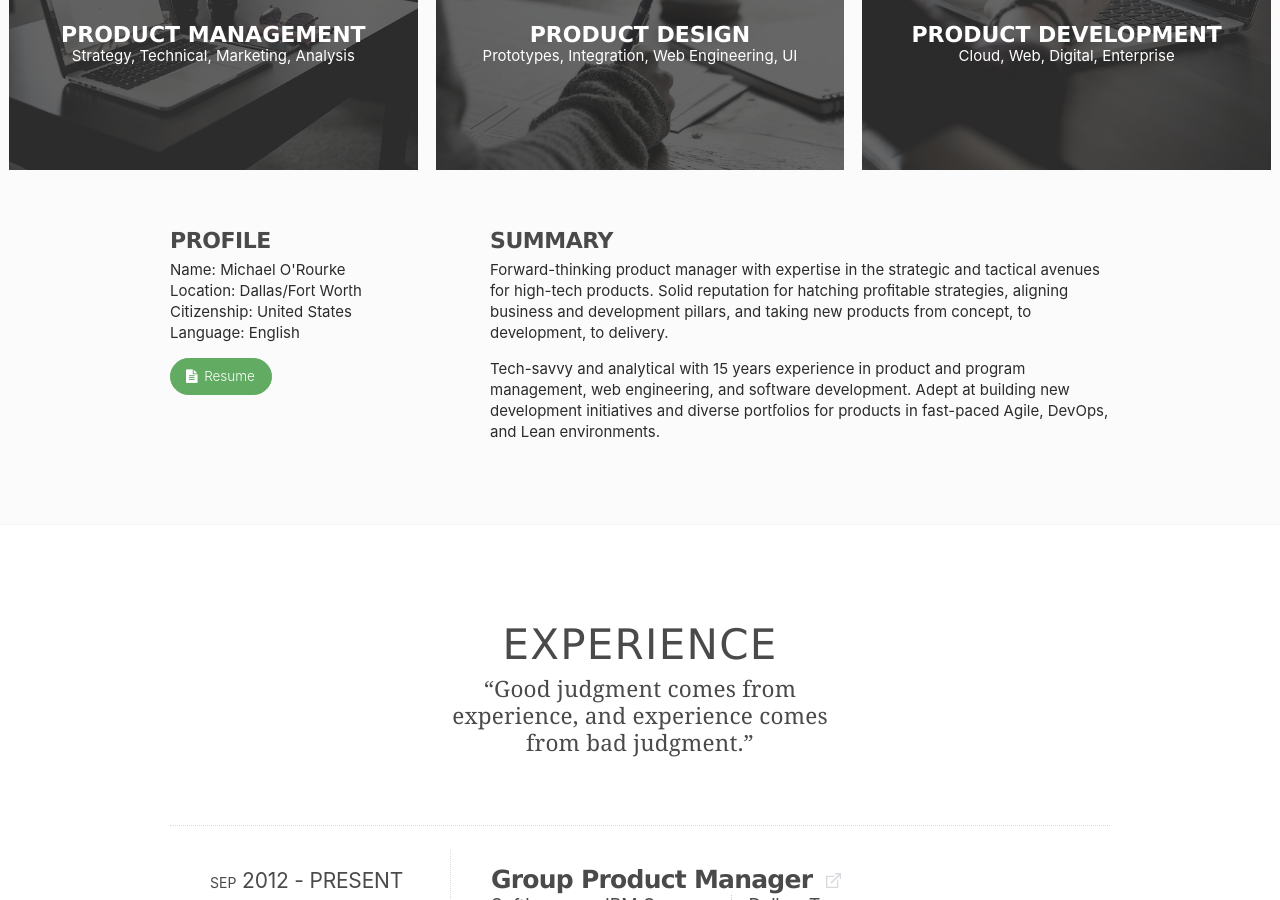
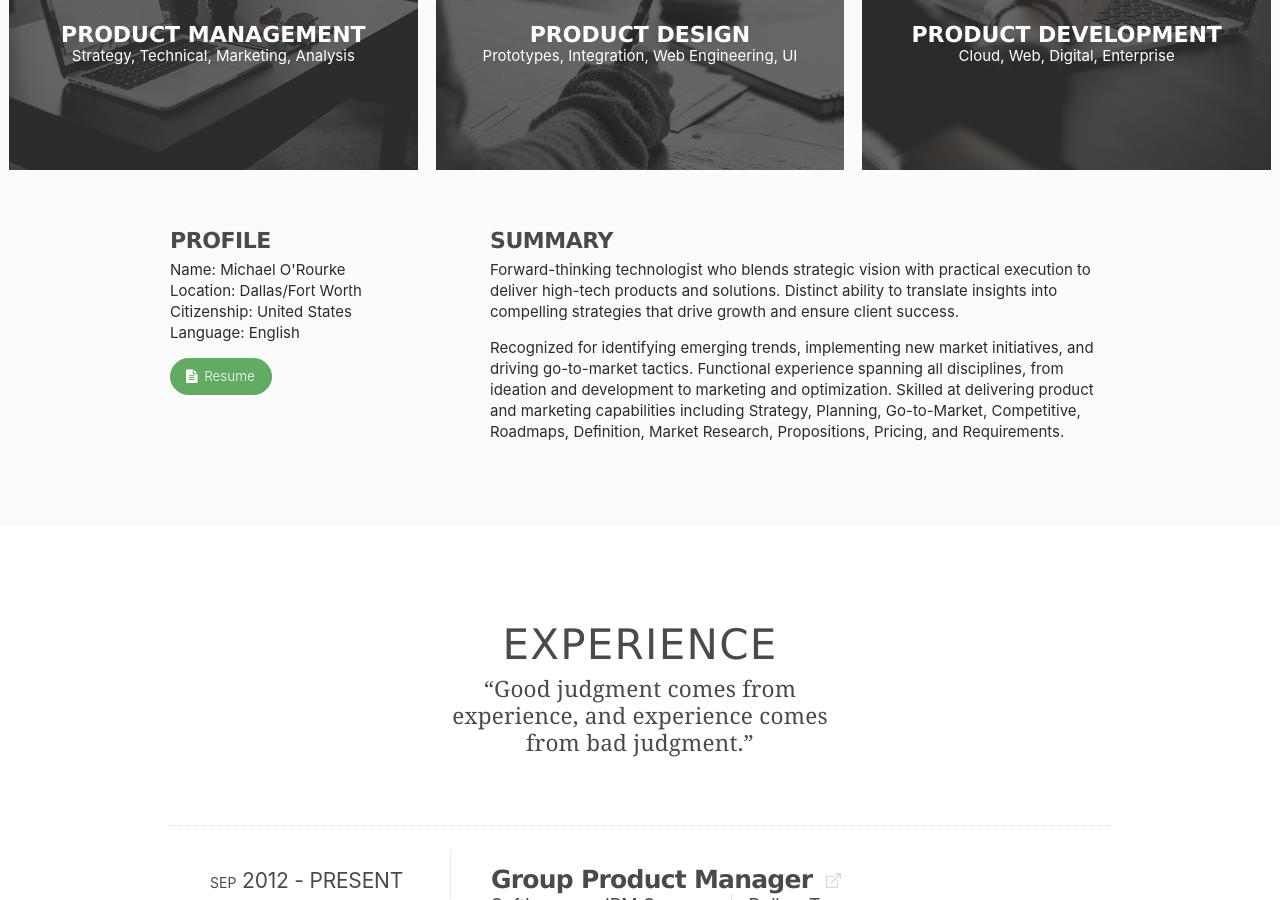
Before and after one commit to caleorourke/unveil, a Jekyll site: the page built from index.html, in a window 1280 px wide and 900 px high, scrolled down 1331 px. Built offline with Jekyll 4.4.1, drawn with Linux system fonts in a browser that asks for light colours.

Commit message:
update content

```diff
--- a/_includes/sections/about.html
+++ b/_includes/sections/about.html
@@ -25,8 +25,8 @@
     </div>
     <div class="col2-3">
       <h4>Summary</h4>
-      <p>Forward-thinking product manager with expertise in the strategic and tactical avenues for high-tech products. Solid reputation for hatching profitable strategies, aligning business and development pillars, and taking new products from concept, to development, to delivery.</p>
-      <p>Tech-savvy and analytical with 15 years experience in product and program management, web engineering, and software development. Adept at building new development initiatives and diverse portfolios for products in fast-paced Agile, DevOps, and Lean environments.</p>
+      <p>Forward-thinking technologist who blends strategic vision with practical execution to deliver high-tech products and solutions. Distinct ability to translate insights into compelling strategies that drive growth and ensure client success.</p>
+      <p>Recognized for identifying emerging trends, implementing new market initiatives, and driving go-to-market tactics. Functional experience spanning all disciplines, from ideation and development to marketing and optimization. Skilled at delivering product and marketing capabilities including Strategy, Planning, Go-to-Market, Competitive, Roadmaps, Definition, Market Research, Propositions, Pricing, and Requirements.</p>
     </div>
   </div>
 </section>
```
